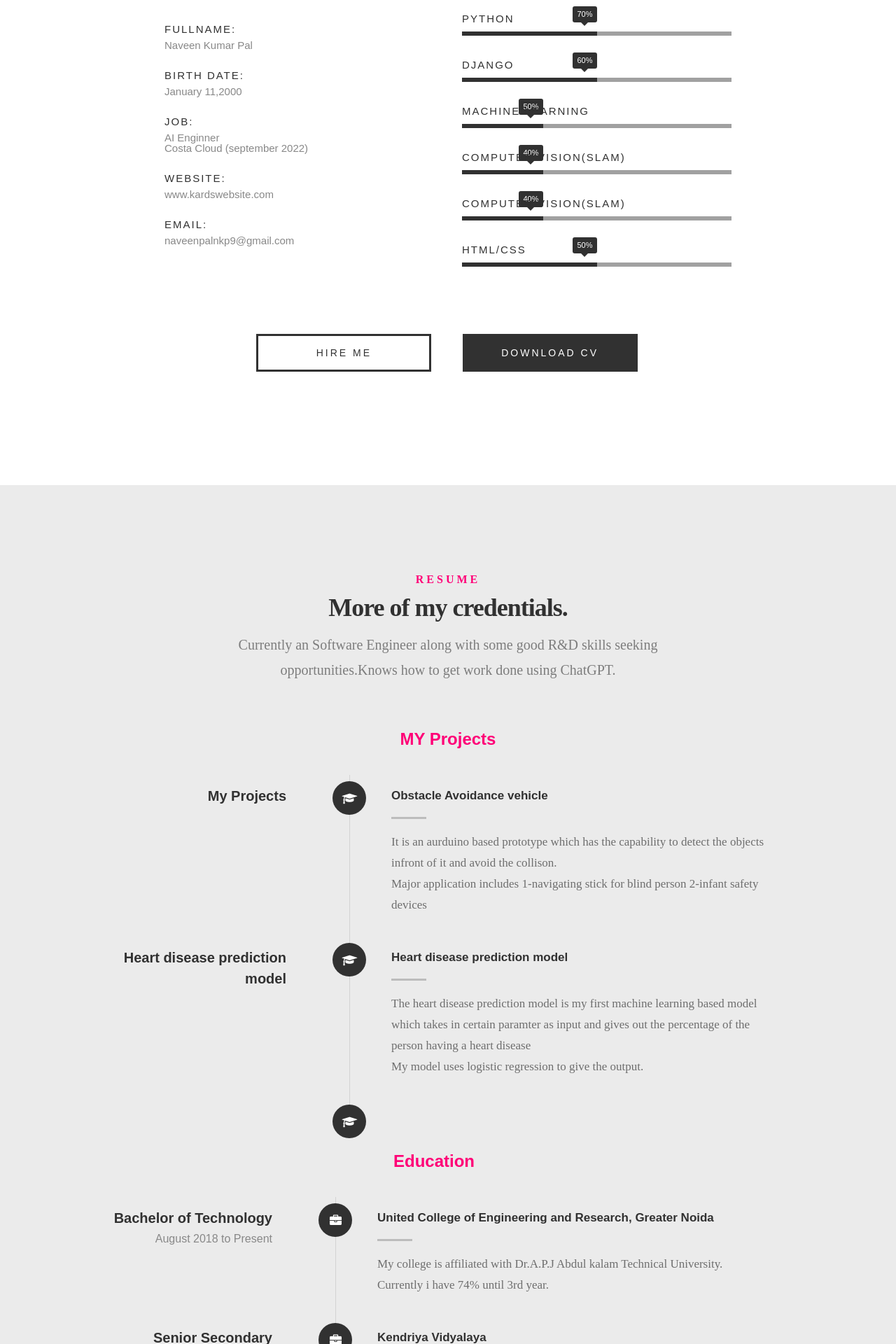
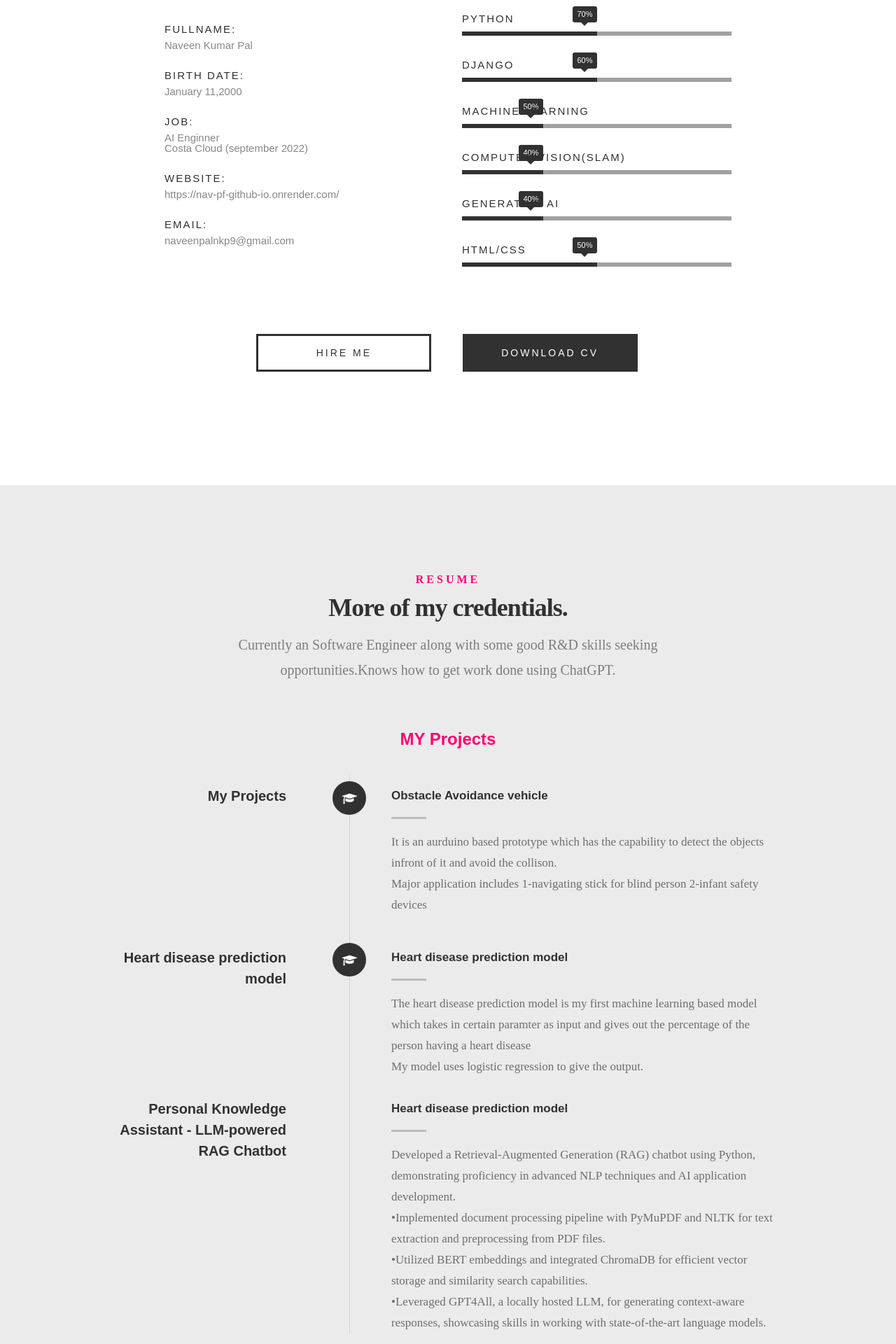
Before and after one commit to Navv999/Nav_PF.github.io, a Django app: page / in a window 1280 px wide. Shown: the part 1280-3200 px from the top of the page at 70% size. Run offline with Django 4.2, Linux system fonts and the light colour scheme; some web fonts are replaced.

Commit message:
html update

```diff
--- a/app1/templates/app1/home.html
+++ b/app1/templates/app1/home.html
@@ -124,7 +124,7 @@
    		<div class="col-six tab-full">
 
    			<h3>Profile</h3>
-   			<p>A critical thinker and always up for finding solutions to problems though the solutions don't exist.</p>
+   			<p>A critical thinker and an AI enthusiast with an AI enthusiast .</p>
 
    			<ul class="info-list">
    				<li>
@@ -142,7 +142,7 @@
    				</li>
    				<li>
    					<strong>Website:</strong>
-   					<span>www.kardswebsite.com</span>
+   					<span>https://nav-pf-github-io.onrender.com/</span>
    				</li>
    				<li>
    					<strong>Email:</strong>
@@ -183,7 +183,7 @@
 				   <li>
 
 					<div class="progress percent30"><span>40%</span></div>
-				   	<strong>Computer Vision(SLAM)</strong>
+				   	<strong>Generative AI</strong>
 				   </li>
 				   <li>
 
@@ -244,6 +244,10 @@
 	   					<h3>My Projects</h3>
 	   				</div>
 
+
+
+
+
 	   				<div class="timeline-content">
 	   					<h4>Obstacle Avoidance vehicle</h4>
 	   					<p>It is an aurduino based prototype which has the capability to detect the objects infront of it and avoid the collison.<br>
@@ -274,6 +278,31 @@
 	   				</div>
 
 	   			</div> <!-- /timeline-block -->
+
+
+				   <div class="timeline-header">
+					<h3>Personal Knowledge Assistant - LLM-powered RAG Chatbot</h3>
+
+				</div>
+
+				<div class="timeline-content">
+					<h4>Heart disease prediction model</h4>
+					<p>Developed a Retrieval-Augmented Generation (RAG) chatbot using Python,
+						demonstrating proficiency in advanced NLP techniques and AI application
+						development.
+				 <br>
+				 	•Implemented document processing pipeline with PyMuPDF and NLTK for text
+					extraction and preprocessing from PDF files.
+					<br>
+					•Utilized BERT embeddings and integrated ChromaDB for efficient vector storage
+					and similarity search capabilities.
+					<br>
+					•Leveraged GPT4All, a locally hosted LLM, for generating context-aware responses,
+					showcasing skills in working with state-of-the-art language models.
+					</p>
+				</div>
+
+			</div> <!-- /timeline-block -->
 
 	   			<div class="timeline-block">
 
```
